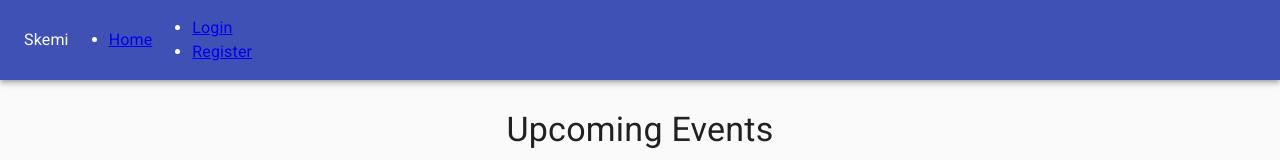
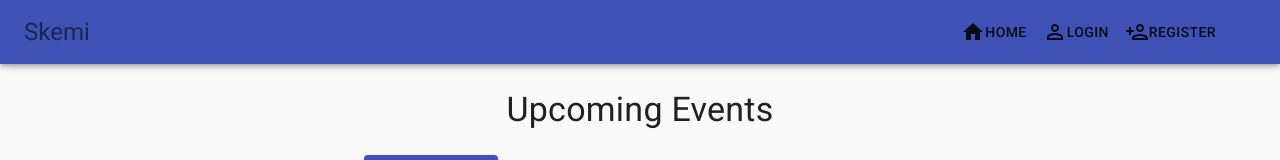
Before and after one commit to NatalieLouise91/T3A2-Skemi-FrontEnd, a React (Create React App) app: page / in a window 1280 px wide. Shown: the top 160 px of the page. Built offline with nearby package versions, Linux system fonts and the light colour scheme; no server answers.

Commit message:
updated nav bar with hamburger menu

```diff
--- a/src/components/Nav.js
+++ b/src/components/Nav.js
@@ -1,78 +1,172 @@
-import React from 'react';
-import { Link } from 'react-router-dom';
+// IMPORTING APIS
+import React from "react";
 import {
    AppBar,
    Toolbar,
-    CssBaseline,
+   IconButton,
    Typography,
-    makeStyles,
-    useTheme,
-    Button
-} from '@material-ui/core';
-import { Logout } from '@mui/icons-material';
+   useMediaQuery,
+   Button,
+   useScrollTrigger,
+   Slide,
+   Menu,
+   MenuItem,
+   ListItemIcon,
+} from "@material-ui/core";
+import { makeStyles, useTheme } from "@material-ui/core/styles";
+import { BrowserRouter, Route, Routes, Link } from "react-router-dom";
 
+// IMPORTING ICONS
+import MenuIcon from "@material-ui/icons/Menu";
+import HomeIcon from "@material-ui/icons/Home";
+import PersonAddOutlinedIcon from "@mui/icons-material/PersonAddOutlined";
+import PermIdentityOutlinedIcon from "@mui/icons-material/PermIdentityOutlined";
 
 const useStyles = makeStyles((theme) => ({
-    navlinks: {
-        marginLeft: theme.spacing(5),
-        display: "flex",
+   root: {
+      flexGrow: 1,
+      padding: 30,
    },
-    logo: {
-        flexGrow: "1",
-        cursor: "pointer",
+   menuButton: {
+      marginRight: theme.spacing(2),
    },
-    link: {
-        textDecoration: "none",
-        color: "white",
-        fontSize: "20px",
-        marginLeft: theme.spacing(20),
-        "&:hover": {
-            color: "yellow",
-            borderBottom: "1px solid white",
-        },
+   title: {
+      flexGrow: 1,
    },
 }));
 
-const Nav = ({loggedInUser, setLoggedInUser}) => {
+function HideOnScroll(props) {
+   const { children } = props;
+   const trigger = useScrollTrigger();
 
-    function logout(event) {
-        event.preventDefault();
-        logout(loggedInUser)
-        .then(() => {
-            // dispatch({type: 'setLoggedInUser', data: null})
-            // dispatch({type: 'setToken', data: null})
-    })
-        setLoggedInUser("");
+   return (
+      <Slide appear={false} direction={"down"} in={!trigger}>
+         {children}
+      </Slide>
+   );
 }
 
+const Header = (props) => {
    const classes = useStyles();
+   const [anchorEl, setAnchorEl] = React.useState(null);
+   const open = Boolean(anchorEl);
+   const theme = useTheme();
+   const isMobile = useMediaQuery(theme.breakpoints.down("sm"));
+   const handleMenu = (event) => {
+      setAnchorEl(event.currentTarget);
+   };
+   return (
+      <div className={classes.root}>
+         <HideOnScroll {...props}>
+            {/* <BrowserRouter> */}
+            <AppBar>
+               <Toolbar>
+                  <Typography
+                     variant="h5"
+                     component="p"
+                     color="textSecondary"
+                     className={classes.title}
+                  >
+                     Skemi
+                  </Typography>
+                  {isMobile ? (
+                     <>
+                        <IconButton
+                           color="textPrimary"
+                           className={classes.menuButton}
+                           edge="start"
+                           aria-label="menu"
+                           onClick={handleMenu}
+                        >
+                           <MenuIcon />
+                        </IconButton>
+                        <Menu
+                           id="menu-appbar"
+                           anchorEl={anchorEl}
+                           anchorOrigin={{
+                              vertical: "top",
+                              horizontal: "right",
+                           }}
+                           KeepMounted
+                           transformOrigin={{
+                              vertical: "top",
+                              horizontal: "right",
+                           }}
+                           open={open}
+                        >
+                           <MenuItem
+                              onClick={() => setAnchorEl(null)}
+                              component={Link}
+                              to={process.env.PUBLIC_URL + "/"}
+                           >
+                              <ListItemIcon>
+                                 <HomeIcon />
+                              </ListItemIcon>
+                              <Typography variant="h6"> Home</Typography>
+                           </MenuItem>
 
-    return (
-        <AppBar position="static">
-            <Toolbar>
-                <Typography>Skemi</Typography>
-                <ul>
-                    <Typography><li><Link to="/">Home</Link></li></Typography>
-                </ul>
+                           <MenuItem
+                              onClick={() => setAnchorEl(null)}
+                              component={Link}
+                              to={process.env.PUBLIC_URL + "/login"}
+                           >
+                              <ListItemIcon>
+                                 <PermIdentityOutlinedIcon />
+                              </ListItemIcon>
+                              <Typography variant="h6"> Login</Typography>
+                           </MenuItem>
+                           <MenuItem
+                              onClick={() => setAnchorEl(null)}
+                              component={Link}
+                              to={process.env.PUBLIC_URL + "/new-user"}
+                           >
+                              <ListItemIcon>
+                                 <PersonAddOutlinedIcon />
+                              </ListItemIcon>
+                              <Typography variant="h6"> Register </Typography>
+                           </MenuItem>
+                        </Menu>
+                     </>
+                  ) : (
+                     <div style={{ marginRight: "2rem" }}>
+                        <Button
+                           variant="text"
+                           color="default"
+                           component={Link}
+                           to={process.env.PUBLIC_URL + "/"}
+                           onClick={() => setAnchorEl(null)}
+                        >
+                           <HomeIcon />
+                           Home
+                        </Button>
 
-                {loggedInUser
-                    ?
-                        <ul>
-                            <Typography><li>{loggedInUser.first_name}</li></Typography>
-                            <Button><Link to="/create-event">Create an Event</Link></Button>
-                            <Typography><li><Link to="/event-schedule">Event Schedule</Link></li></Typography>
-                            <Typography><li><Link to="/home" onClick ={logout}>Logout</Link></li></Typography>
-                        </ul>
-                    :
-                        <ul>
-                            <Typography><li><Link to="/login">Login</Link></li></Typography>
-                            <Typography><li><Link to="/new-user">Register</Link></li></Typography>
-                        </ul>
-
-                }
+                        <Button
+                           variant="text"
+                           color="default"
+                           component={Link}
+                           onClick={() => setAnchorEl(null)}
+                           to={process.env.PUBLIC_URL + "/login"}
+                        >
+                           <PermIdentityOutlinedIcon />
+                           Login
+                        </Button>
+                        <Button
+                           variant="text"
+                           color="default"
+                           component={Link}
+                           onClick={() => setAnchorEl(null)}
+                           to={process.env.PUBLIC_URL + "/new-user"}
+                        >
+                           <PersonAddOutlinedIcon />
+                           Register
+                        </Button>
+                     </div>
+                  )}
                </Toolbar>
             </AppBar>
-    )
-}
+         </HideOnScroll>
+      </div>
+   );
+};
 
-export default Nav;
+export default Header;
```
Lines whose indentation alone changed are shown as unchanged.
